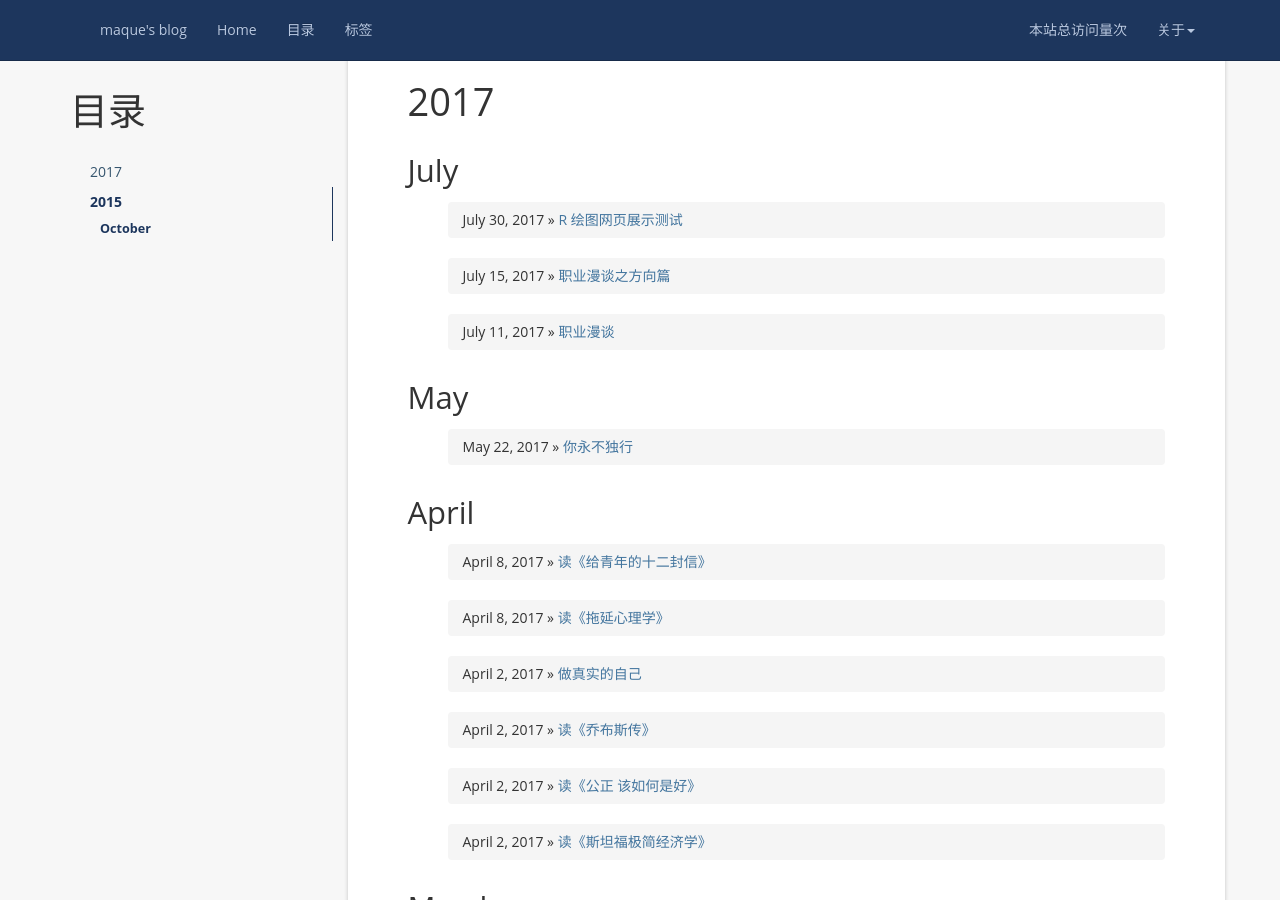
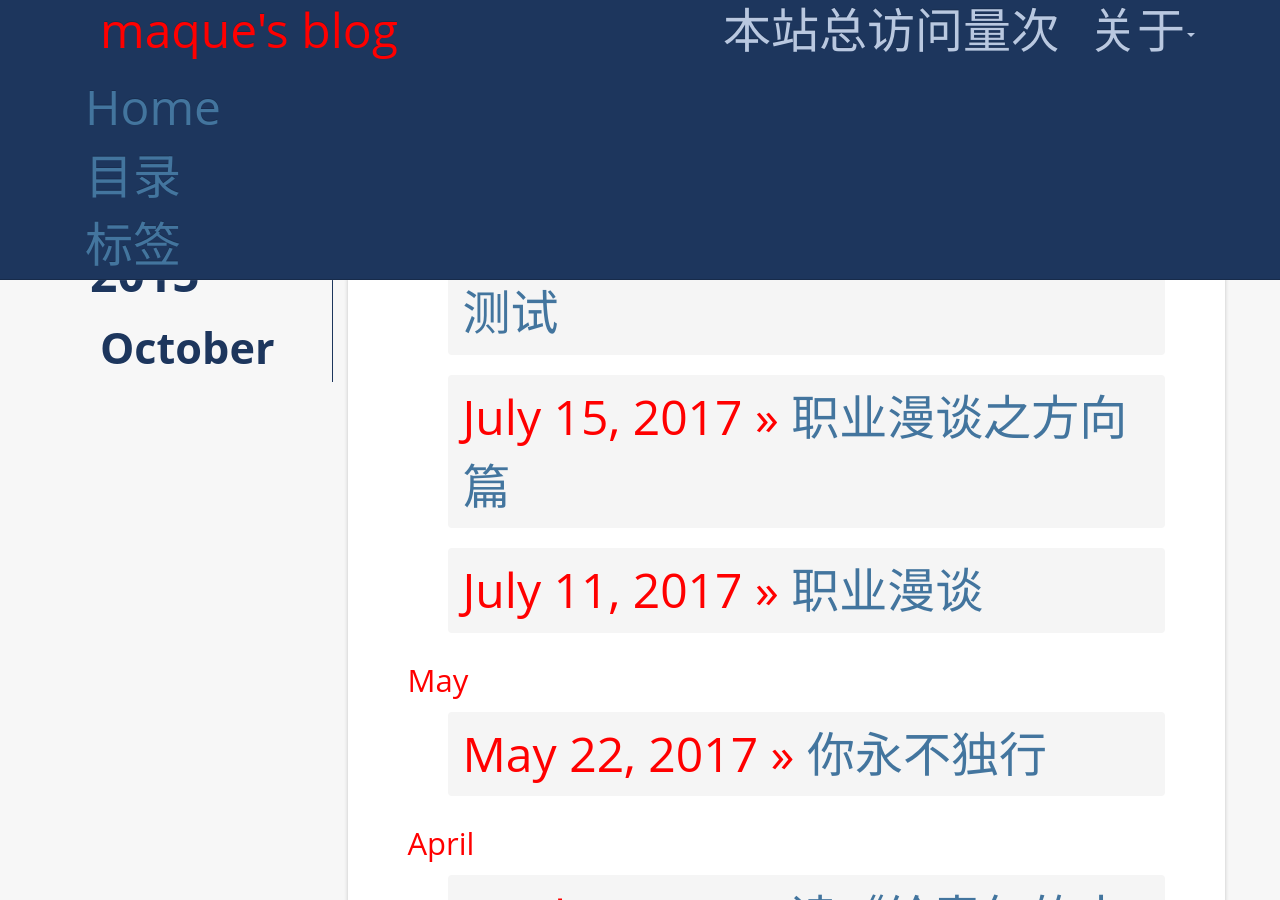
Before and after one commit to maqueredkop/maqueredkop.github.io, a Jekyll site: the page built from index.html, in a window 1280 px wide and 900 px high. Built offline with Jekyll 4.4.1, drawn with Linux system fonts in a browser that asks for light colours; nearby versions of some CDN libraries; the list of posts is cut into pages by our own code; comment, search, counter and statistics services are not loaded.

Commit message:
change the blog name size and color

```diff
--- a/_includes/header.html
+++ b/_includes/header.html
@@ -15,7 +15,7 @@
     <nav class="collapse navbar-collapse bs-navbar-collapse" role="navigation">
       <ul class="nav navbar-nav">
         <li>
-          <a>maque's blog</a>
+          <a><font size="7" color="red">maque's blog</a>
         </li>
 
         <li>
```
